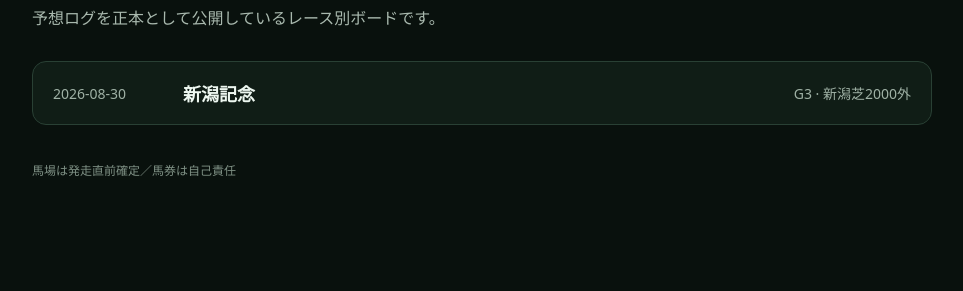
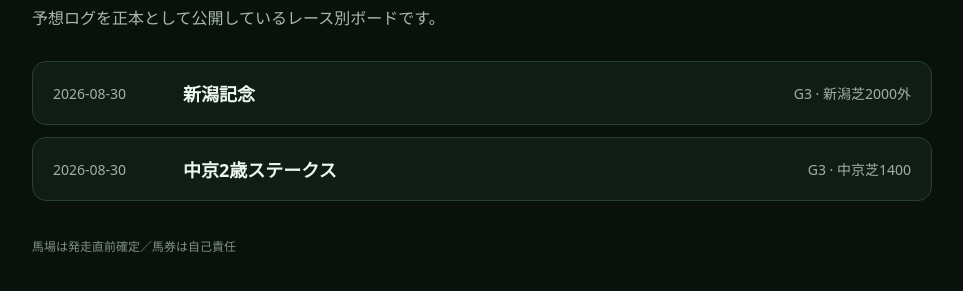
Before and after one commit to Atoyr/keiba, a plain HTML site: page docs/index.html in a window 1280 px wide. Shown: the part 121-412 px from the top of the page, without its empty margins (158-1121 px from the left). Drawn offline with Linux system fonts and the light colour scheme.

Commit message:
中京2歳S予想: docs/index.htmlを更新

```diff
--- a/docs/index.html
+++ b/docs/index.html
@@ -26,7 +26,8 @@
   <main>
     <h1>競馬予想ボード</h1>
     <p class="lead">予想ログを正本として公開しているレース別ボードです。</p>
-    <section class="list"><a class="race" href="./predictions/2026_niigata_kinen/"><time>2026-08-30</time><strong>新潟記念</strong><span>G3 · 新潟芝2000外</span></a></section>
+    <section class="list"><a class="race" href="./predictions/2026_niigata_kinen/"><time>2026-08-30</time><strong>新潟記念</strong><span>G3 · 新潟芝2000外</span></a>
+<a class="race" href="./predictions/2026_chukyo_nisai_s/"><time>2026-08-30</time><strong>中京2歳ステークス</strong><span>G3 · 中京芝1400</span></a></section>
     <footer>馬場は発走直前確定／馬券は自己責任</footer>
   </main>
 </body>
```
